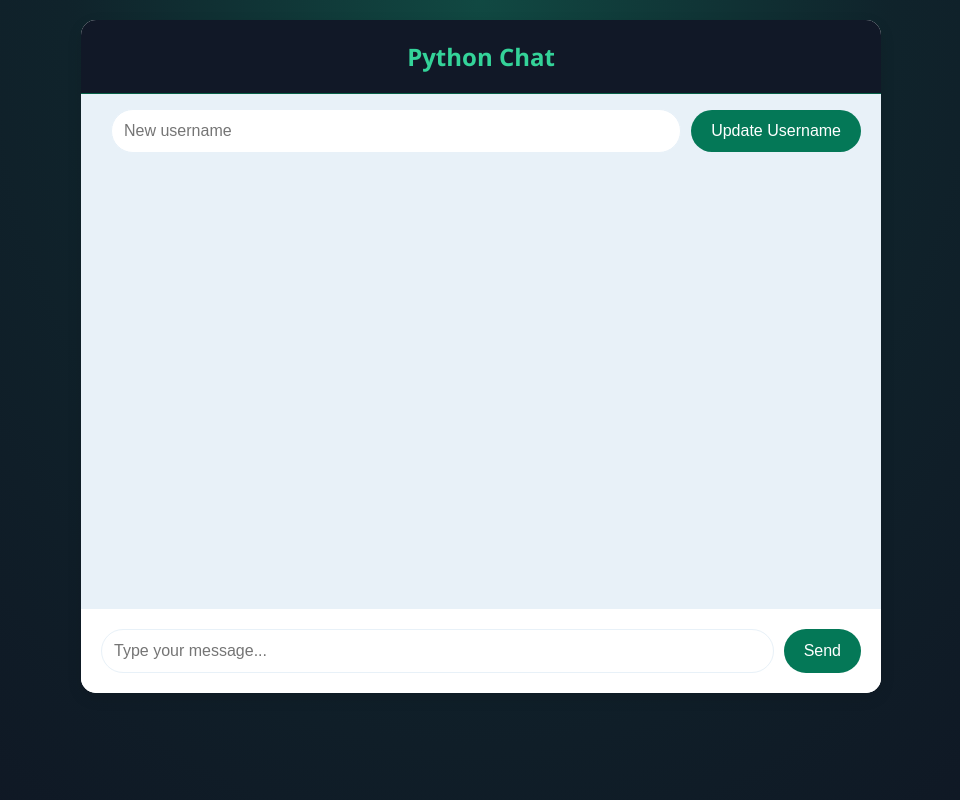
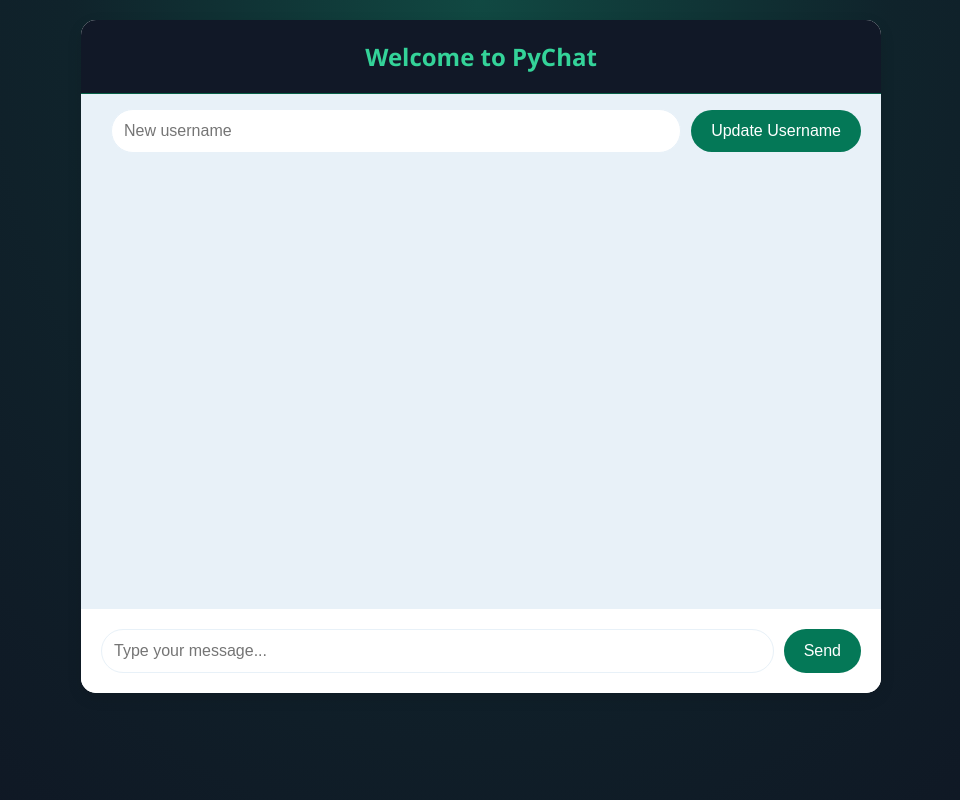
Before and after one commit to mhdZhHan/pychat-app, a Flask app: page / in a window 1280 px wide. Shown: the whole page, without its empty margins (159-1119 px from the left). Run offline with Flask 3, Linux system fonts and the light colour scheme; some libraries are stand-ins or nearby versions.

Commit message:
✏️ Title update

```diff
--- a/templates/index.html
+++ b/templates/index.html
@@ -3,7 +3,7 @@
 	<head>
 		<meta charset="UTF-8" />
 		<meta name="viewport" content="width=device-width, initial-scale=1.0" />
-		<title>Python Chat App</title>
+		<title>PyChat | A Python Chat App</title>
 		<script
 			src="https://cdnjs.cloudflare.com/ajax/libs/socket.io/4.7.5/socket.io.js"
 			integrity="sha512-luMnTJZ7oEchNDZAtQhgjomP1eZefnl82ruTH/3Oj/Yu5qYtwL7+dVRccACS/Snp1lFXq188XFipHKYE75IaQQ=="
@@ -199,7 +199,7 @@
 		</div>
 
 		<div class="chat-container">
-			<div class="chat-header">Python Chat</div>
+			<div class="chat-header">Welcome to PyChat</div>
 			<div class="username-container">
 				<span id="current-username"></span>
 				<input
```
